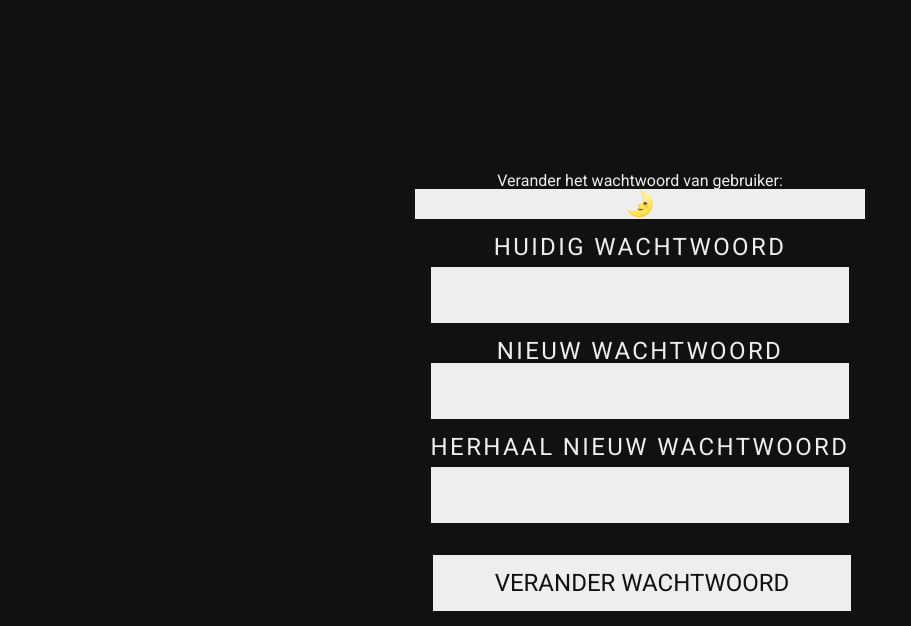
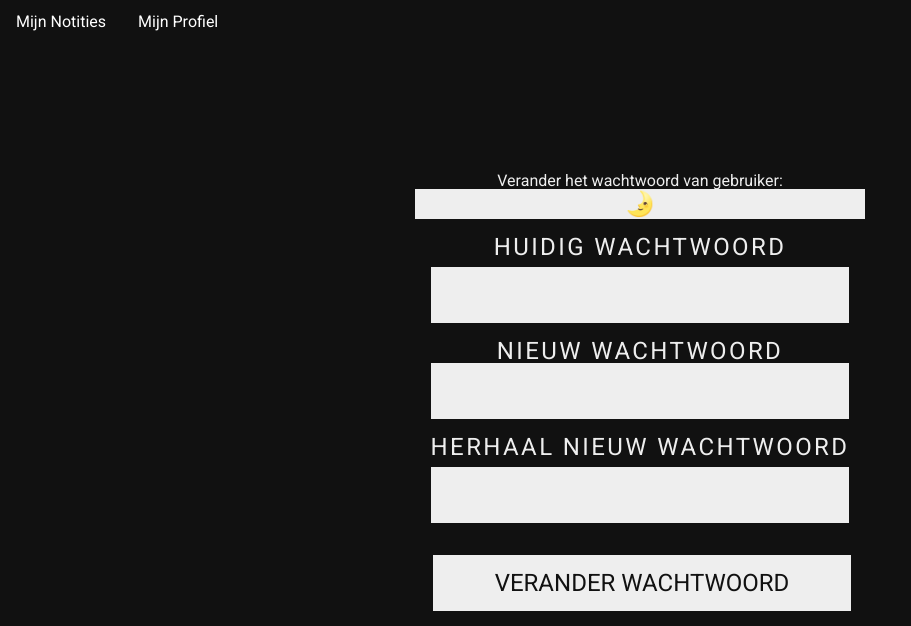
Before and after one commit to Joachiem/notes-project, a PHP site: page /change_ww.php in a window 1280 px wide. Shown: the top 626 px of the page, without its empty margins (0-911 px from the left). Run offline with PHP 8.4, Linux system fonts and the light colour scheme; the visitor is signed in with stand-in values (Sample User, id 1); data comes from the database, SQL or seed files in the repository.

Commit message:
Add files via upload

```diff
--- a/change_ww.php
+++ b/change_ww.php
@@ -28,6 +28,10 @@
 		<script src="scripts/darkmode.js"></script>
 	</head>
 	<body id="body" class="dark-mode">
+		<ul class="navbar">
+			<li><a href="my_notes.php">Mijn Notities</a><li>
+			<li><a href="profiel.php">Mijn Profiel</a></li>
+		</ul>
 		<button type="button" class="darkmode" name="dark_light" onclick="toggleDarkLight()" title="Toggle dark/light mode">🌛</button>
 		<form method="post" action="server_change_ww.php">
 			<div class="form-item">
```
